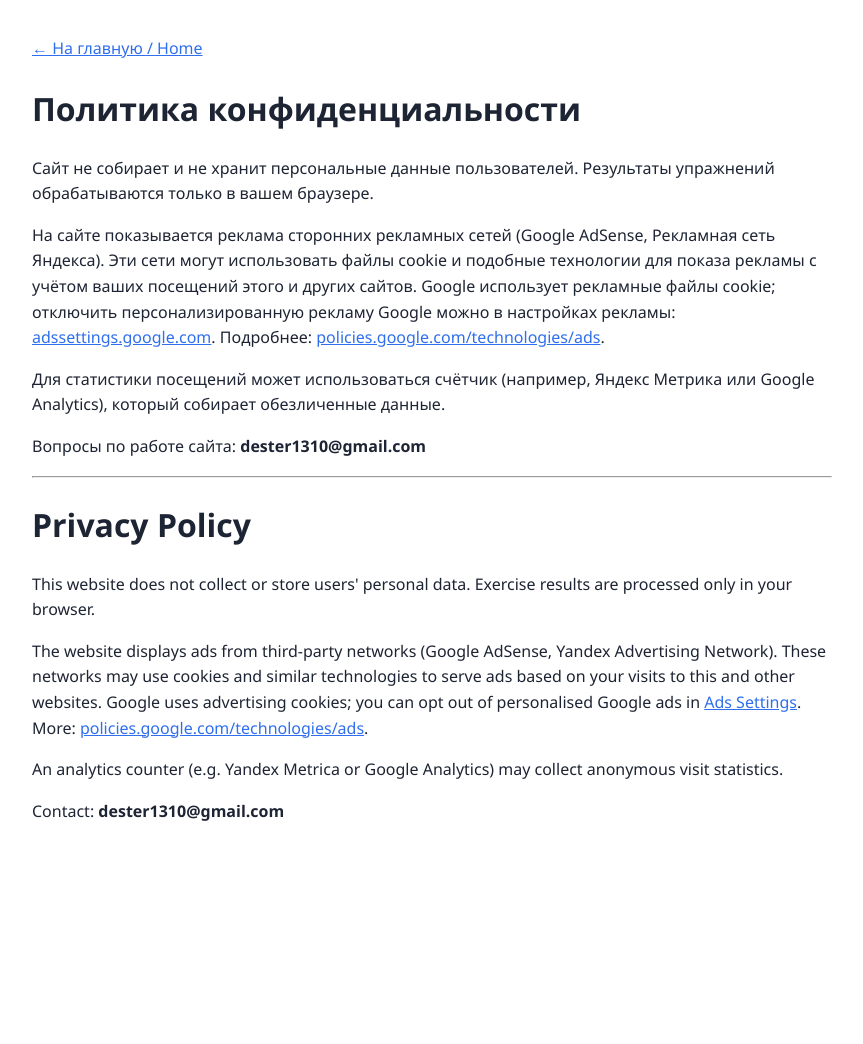
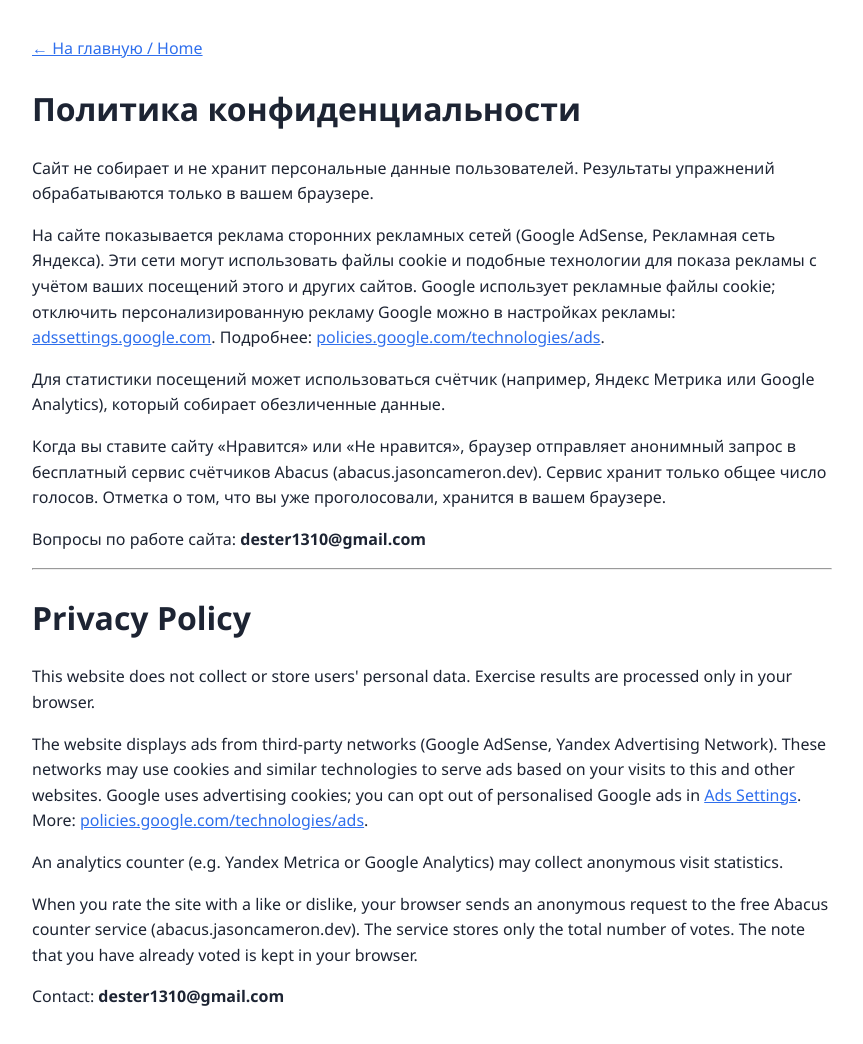
Before and after one commit to Nursich228/Nursich228.github.io, a plain HTML site: page privacy.html in a window 1280 px wide. Shown: the whole page, without its empty margins (208-1071 px from the left). Before the commit the page ends 860 px from the top, so only its background shows below. Drawn offline with Linux system fonts and the light colour scheme.

Commit message:
Update privacy policy with voting information
Added a section about anonymous voting to the privacy policy.

```diff
--- a/privacy.html
+++ b/privacy.html
@@ -26,6 +26,7 @@
 <p>Сайт не собирает и не хранит персональные данные пользователей. Результаты упражнений обрабатываются только в вашем браузере.</p>
 <p>На сайте показывается реклама сторонних рекламных сетей (Google AdSense, Рекламная сеть Яндекса). Эти сети могут использовать файлы cookie и подобные технологии для показа рекламы с учётом ваших посещений этого и других сайтов. Google использует рекламные файлы cookie; отключить персонализированную рекламу Google можно в настройках рекламы: <a href="https://adssettings.google.com">adssettings.google.com</a>. Подробнее: <a href="https://policies.google.com/technologies/ads">policies.google.com/technologies/ads</a>.</p>
 <p>Для статистики посещений может использоваться счётчик (например, Яндекс Метрика или Google Analytics), который собирает обезличенные данные.</p>
+<p>Когда вы ставите сайту «Нравится» или «Не нравится», браузер отправляет анонимный запрос в бесплатный сервис счётчиков Abacus (abacus.jasoncameron.dev). Сервис хранит только общее число голосов. Отметка о том, что вы уже проголосовали, хранится в вашем браузере.</p>
 <p>Вопросы по работе сайта: <b>dester1310@gmail.com</b></p>
 
 <hr>
@@ -34,6 +35,7 @@
 <p>This website does not collect or store users' personal data. Exercise results are processed only in your browser.</p>
 <p>The website displays ads from third-party networks (Google AdSense, Yandex Advertising Network). These networks may use cookies and similar technologies to serve ads based on your visits to this and other websites. Google uses advertising cookies; you can opt out of personalised Google ads in <a href="https://adssettings.google.com">Ads Settings</a>. More: <a href="https://policies.google.com/technologies/ads">policies.google.com/technologies/ads</a>.</p>
 <p>An analytics counter (e.g. Yandex Metrica or Google Analytics) may collect anonymous visit statistics.</p>
+<p>When you rate the site with a like or dislike, your browser sends an anonymous request to the free Abacus counter service (abacus.jasoncameron.dev). The service stores only the total number of votes. The note that you have already voted is kept in your browser.</p>
 <p>Contact: <b>dester1310@gmail.com</b></p>
 </body>
 </html>
```
